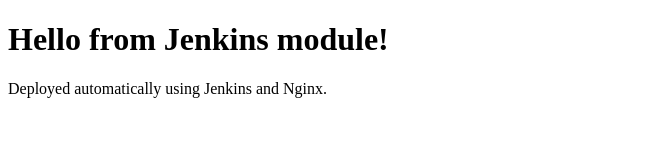
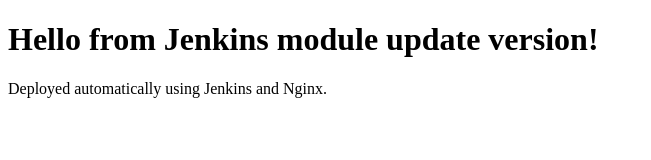
Before and after one commit to preethiknpkm1-ai/jenkinpractice, a plain HTML site: page index.html in a window 1280 px wide. Shown: the whole page, without its empty margins (0-651 px from the left). Drawn offline with Linux system fonts and the light colour scheme.

Commit message:
Update index.html

```diff
--- a/index.html
+++ b/index.html
@@ -4,7 +4,7 @@
     <title>My DevOps Website</title>
 </head>
 <body>
-    <h1>Hello from Jenkins module!</h1>
+    <h1>Hello from Jenkins module update version!</h1>
     <p>Deployed automatically using Jenkins and Nginx.</p>
 </body>
 </html>
```
